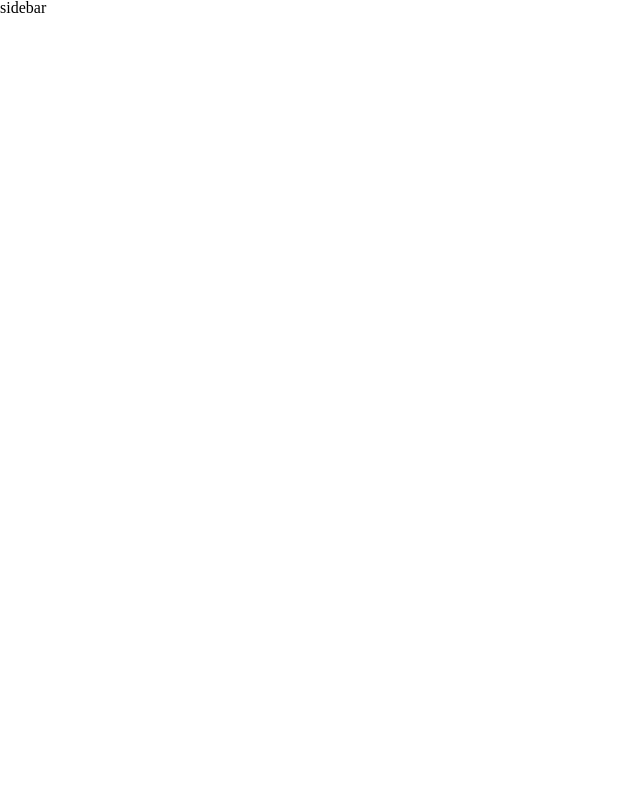
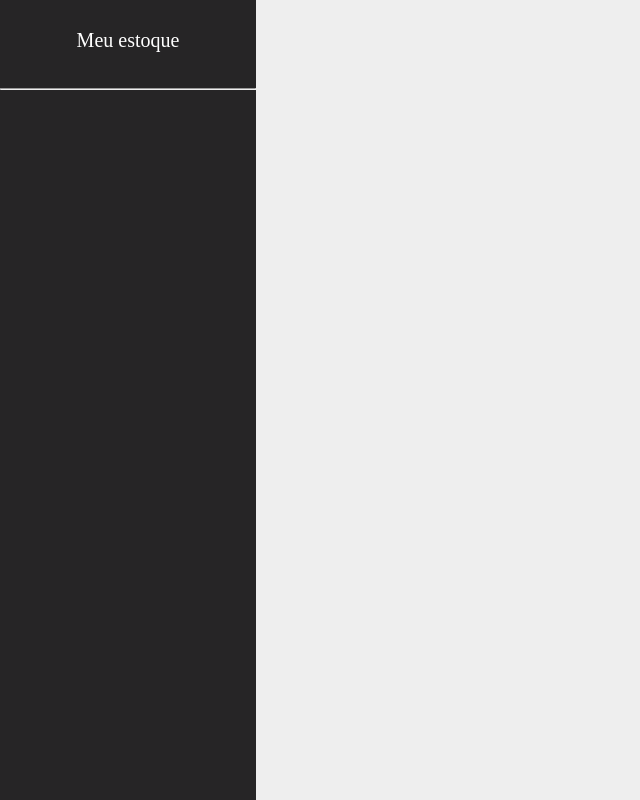
Before and after one commit to phbodias/meu-estoque, a React (Create React App) app: page / in a window 1280 px wide. Shown: the whole page, without its empty margins (0-640 px from the left). Built offline with nearby package versions, Linux system fonts and the light colour scheme.

Commit message:
:construction: Sidebar

```diff
--- a/src/components/Sidebar/indes.tsx
+++ /dev/null
@@ -1,5 +0,0 @@
-const Sidebar = () => {
-  return <div>sidebar</div>;
-};
-
-export default Sidebar;
--- /dev/null
+++ b/src/components/Sidebar/index.tsx
@@ -0,0 +1,12 @@
+import { Container } from "./style";
+
+const Sidebar = () => {
+  return (
+    <Container>
+      <p className="header">Meu estoque</p>
+      <hr />
+    </Container>
+  );
+};
+
+export default Sidebar;
--- /dev/null
+++ b/src/components/Sidebar/style.ts
@@ -0,0 +1,21 @@
+import styled from "styled-components";
+
+const Container = styled.div`
+  width: 20vw;
+  height: 100vh;
+  background-color: #262526;
+  color: #ffffff;
+
+  .header {
+    display: flex;
+    justify-content: center;
+    align-items: center;
+    width: 100%;
+    height: 10%;
+    min-height: 50px;
+    font-size: 20px;
+    cursor: zoom-in;
+  }
+`;
+
+export { Container };
--- a/src/pages/Home/index.tsx
+++ b/src/pages/Home/index.tsx
@@ -1,4 +1,4 @@
-import Sidebar from "../../components/Sidebar/indes";
+import Sidebar from "../../components/Sidebar";
 
 const Home = () => {
   return <Sidebar />;
--- /dev/null
+++ b/src/react-app-env.d.ts
@@ -0,0 +1,4 @@
+declare module "*.png";
+declare module "*.svg";
+declare module "*.jpeg";
+declare module "*.jpg";
--- a/src/styles/GlobalStyle/index.ts
+++ b/src/styles/GlobalStyle/index.ts
@@ -45,6 +45,10 @@ const GlobalStyle = createGlobalStyle`
     border-spacing: 0;
   }
 
+  body{
+    background-color: #EEEEEE;
+  }
+
   #root{
     width: 100vw;
     min-height: 100vh;
```
Also changed, not shown: src/images/background.png (added).
